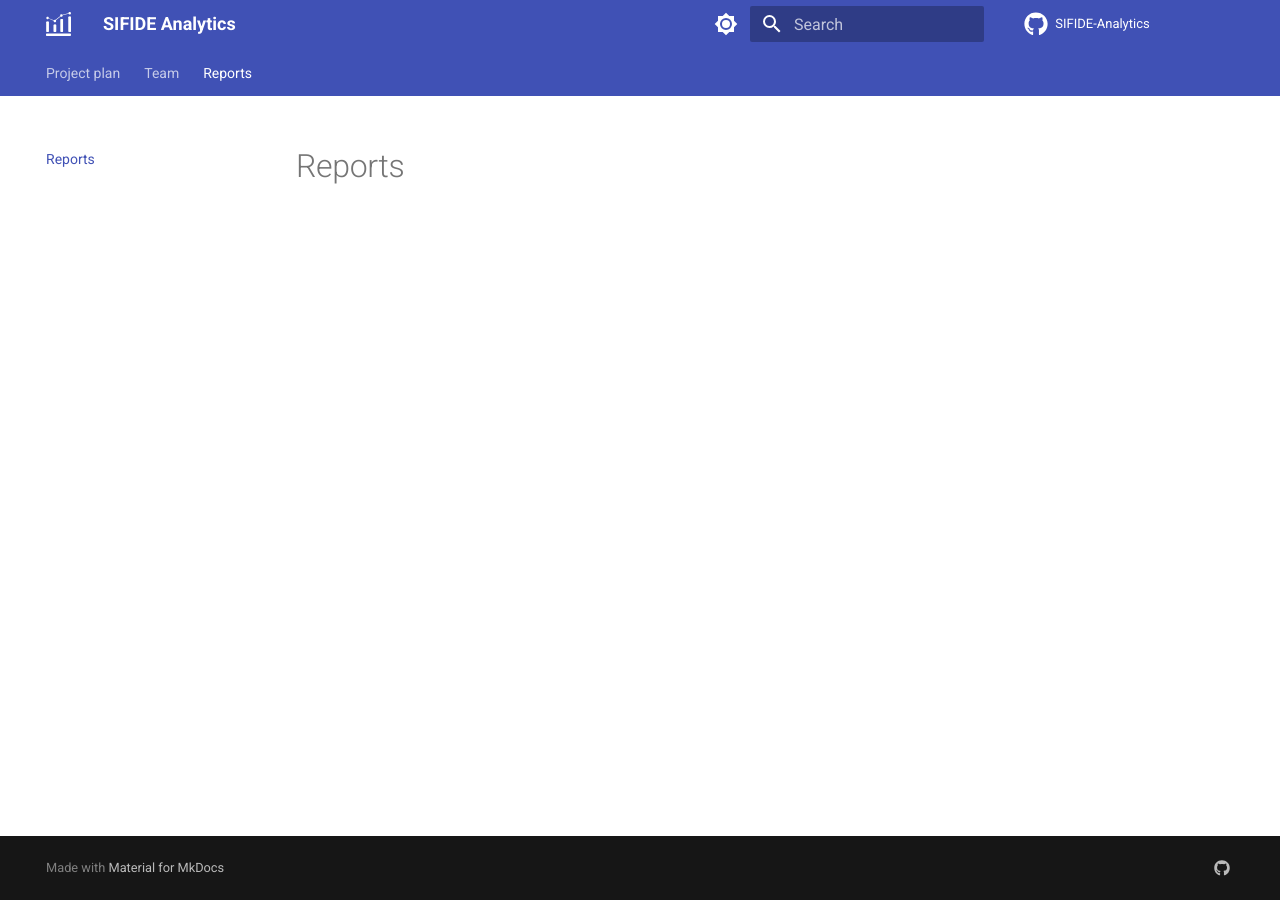
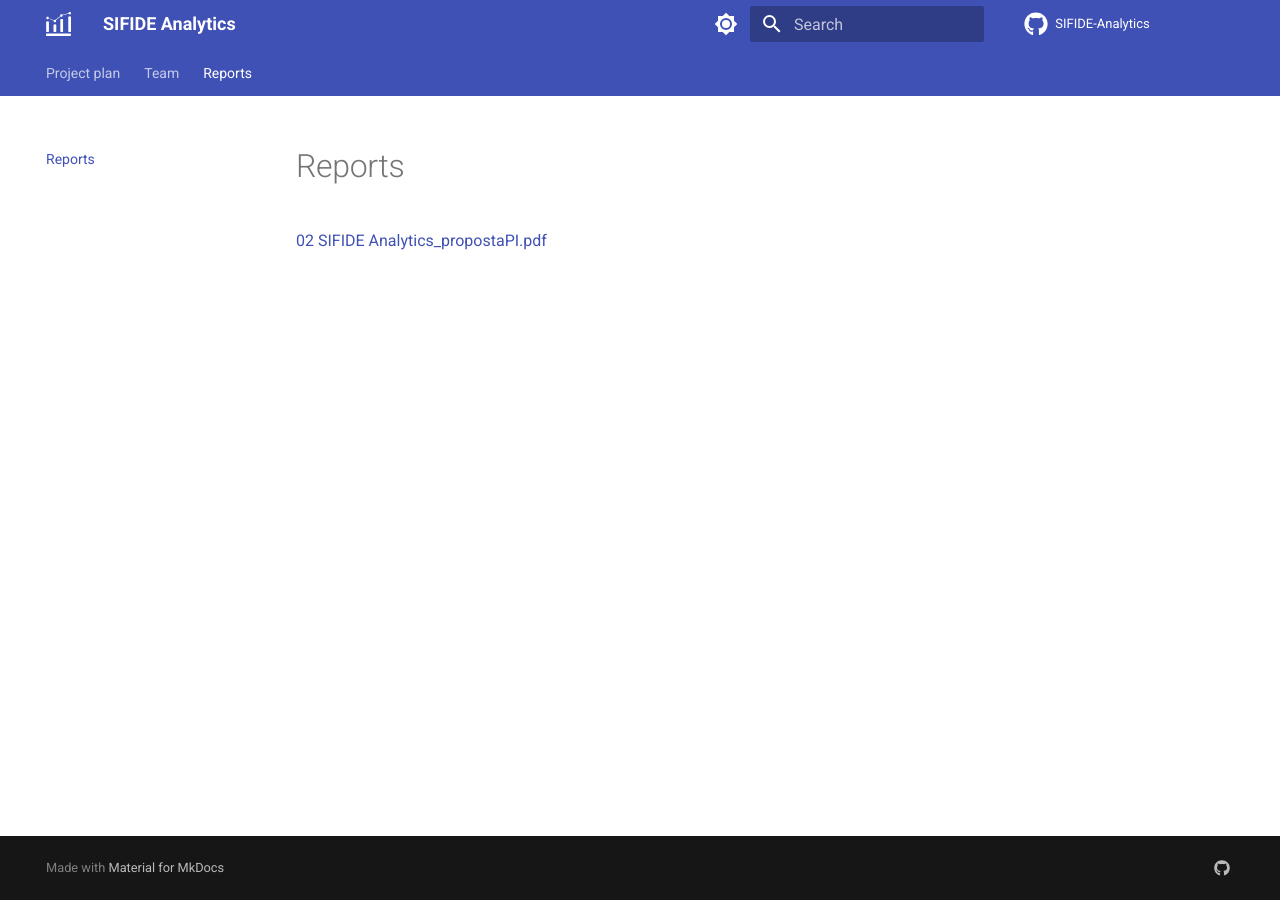
Before and after one commit to SIFIDE-Analytics/Documentation, an MkDocs documentation site: the page built from docs/reports.md, in a window 1280 px wide. Built offline with MkDocs 1.6.1 and Material for MkDocs 9.7.7, drawn with Linux system fonts in a browser that asks for light colours; comment, search, counter and statistics services are not loaded.

Commit message:
Trying something

```diff
--- a/docs/reports.md
+++ b/docs/reports.md
@@ -1 +1,3 @@
 # Reports
+
+[02 SIFIDE Analytics_propostaPI.pdf](https://github.com/SIFIDE-Analytics/Website/files/10807247/02.SIFIDE.Analytics_propostaPI.pdf)
```
